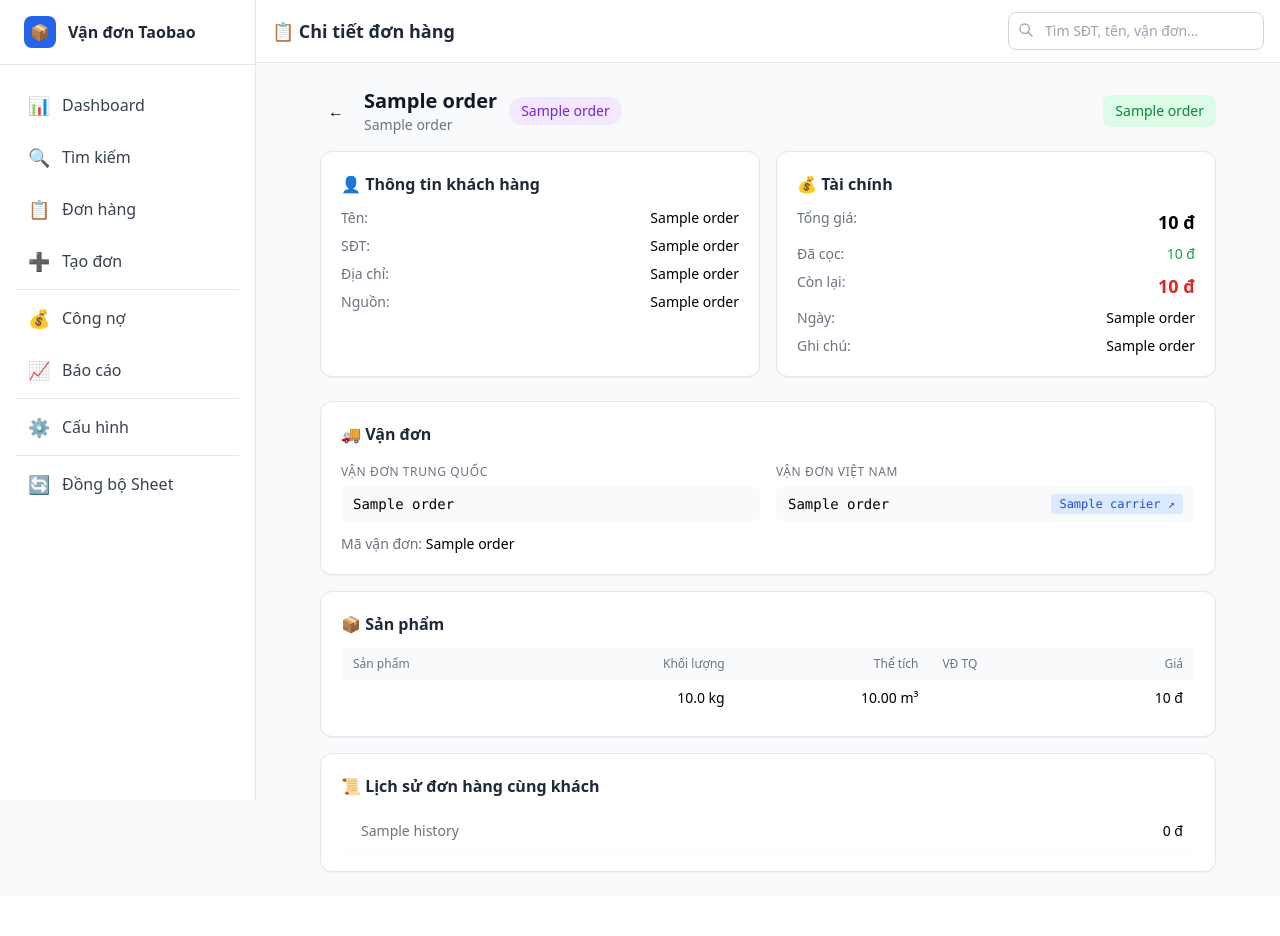
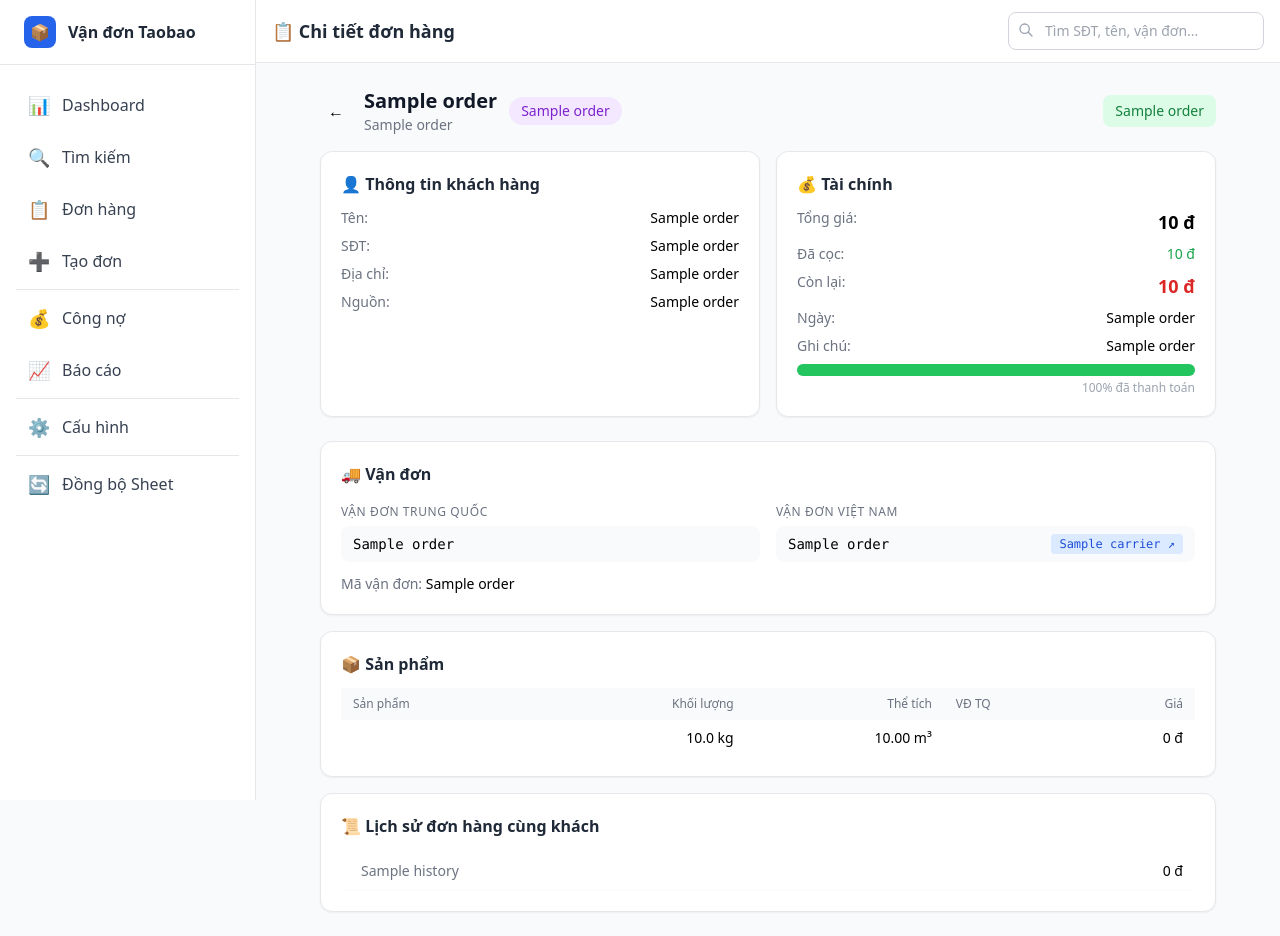
Before and after one commit to dinhhieudl/order-taobao, a FastAPI app: template backend/templates/pages/order_detail.html in a window 1280 px wide. Before the commit the page ends 873 px from the top, so only its background shows below. Run offline with FastAPI, Linux system fonts and the light colour scheme; the template is opened without the code that fills it: most values are stand-ins (such as "Sample title", 1, 10 or a date in 2020); some libraries are stand-ins or nearby versions.

Commit message:
fix: template index shift from customer_name_ascii column + debt search ASCII support
Root cause: adding customer_name_ascii column to orders table shifted all
SELECT * column indices by 1, breaking every template that uses o[N].

Fixes:
- dashboard.html: o[12]→o[13] (total_price), o[19]→o[20] (order_date)
- orders.html: o[11]→o[13], o[3]→o[4], o[19]→o[20], o[22]→o[24]
- search.html: o[12]→o[13], o[13]→o[14], o[14]→o[15], o[19]→o[20], o[23]→o[24]
- order_detail.html: full index remap for all fields
- api.py customer_history: o[11]→o[10] (was out of range)
- api.py debt-summary: add customer_name_ascii LIKE for diacritics search
- pages.py debt page: same ASCII search fix
- main.py: register int() as Jinja2 global for numeric formatting

```diff
--- a/backend/main.py
+++ b/backend/main.py
@@ -20,6 +20,7 @@ if not static_dir.exists():
     static_dir.mkdir(parents=True, exist_ok=True)
 app.mount("/static", StaticFiles(directory=static_dir), name="static")
 templates = Jinja2Templates(directory=BASE_DIR / "templates")
+templates.env.globals["int"] = int
 
 # Register routers
 from .routers import pages, api
--- a/backend/routers/pages.py
+++ b/backend/routers/pages.py
@@ -227,7 +227,9 @@ async def create_order_page(request: Request):
 async def debt_page(request: Request, q: str = Query("", alias="q")):
     db = await get_db()
     try:
+        q_ascii = unidecode(q).strip().lower() if q else ""
         like = f"%{q}%" if q else "%"
+        like_ascii = f"% {q_ascii} %" if q_ascii else "%"
         debts = await db.execute_fetchall(
             """SELECT customer_name, customer_phone,
                 COUNT(*) as order_count,
@@ -236,10 +238,10 @@ async def debt_page(request: Request, q: str = Query("", alias="q")):
                 COALESCE(SUM(remaining),0) as total_remaining
             FROM orders
             WHERE customer_name != '' AND remaining > 0
-                AND (customer_name LIKE ? OR customer_phone LIKE ?)
+                AND (customer_name LIKE ? OR customer_phone LIKE ? OR customer_name_ascii LIKE ?)
             GROUP BY customer_phone
             ORDER BY total_remaining DESC""",
-            (like, like)
+            (like, like, like_ascii)
         )
 
         totals = await db.execute_fetchall(
--- a/backend/templates/pages/dashboard.html
+++ b/backend/templates/pages/dashboard.html
@@ -150,7 +150,7 @@
             <tbody class="divide-y divide-gray-100">
                 {% for o in recent %}
                 <tr class="hover:bg-gray-50 cursor-pointer" onclick="window.location='/don-hang/{{ o[0] }}'">
-                    <td class="px-3 py-2 text-gray-500 whitespace-nowrap">{{ o[19] or '' }}</td>
+                    <td class="px-3 py-2 text-gray-500 whitespace-nowrap">{{ o[20] or '' }}</td>
                     <td class="px-3 py-2 font-medium">{{ o[4] or '' }}</td>
                     <td class="px-3 py-2 text-gray-600 max-w-xs truncate">{{ o[6] or '' }}</td>
                     <td class="px-3 py-2">
@@ -158,9 +158,9 @@
                             {{ o[1] }}
                         </span>
                     </td>
-                    <td class="px-3 py-2 text-right">{{ "{:,.0f}".format(o[12] or 0) }} đ</td>
-                    <td class="px-3 py-2 font-mono text-xs">{{ o[8][:15] if o[8] else '-' }}</td>
+                    <td class="px-3 py-2 text-right">{{ "{:,.0f}".format(int(o[13] or 0)) }} đ</td>
                     <td class="px-3 py-2 font-mono text-xs">{{ o[9][:15] if o[9] else '-' }}</td>
+                    <td class="px-3 py-2 font-mono text-xs">{{ o[10][:15] if o[10] else '-' }}</td>
                 </tr>
                 {% endfor %}
             </tbody>
--- a/backend/templates/pages/order_detail.html
+++ b/backend/templates/pages/order_detail.html
@@ -10,14 +10,14 @@
             <a href="/don-hang" class="p-2 rounded-lg hover:bg-gray-100">←</a>
             <div>
                 <h2 class="text-xl font-bold text-gray-900">{{ order[4] or 'N/A' }}</h2>
-                <div class="text-sm text-gray-500">{{ order[5] or '' }}</div>
+                <div class="text-sm text-gray-500">{{ order[6] or '' }}</div>
             </div>
             <span class="px-3 py-1 rounded-full text-sm font-medium {% if order[1] == 'DON' %}bg-blue-100 text-blue-700{% else %}bg-purple-100 text-purple-700{% endif %}">
                 {{ order[1] }}
             </span>
         </div>
-        {% if order[16] %}
-        <span class="px-3 py-1.5 bg-green-100 text-green-700 rounded-lg text-sm font-medium">{{ order[16] }}</span>
+        {% if order[17] %}
+        <span class="px-3 py-1.5 bg-green-100 text-green-700 rounded-lg text-sm font-medium">{{ order[17] }}</span>
         {% endif %}
     </div>
 
@@ -32,15 +32,15 @@
                 </div>
                 <div class="flex justify-between">
                     <dt class="text-gray-500">SĐT:</dt>
-                    <dd class="font-medium">{{ order[5] or '' }}</dd>
+                    <dd class="font-medium">{{ order[6] or '' }}</dd>
                 </div>
                 <div class="flex justify-between">
                     <dt class="text-gray-500">Địa chỉ:</dt>
-                    <dd class="text-right max-w-xs">{{ order[6] or '' }}</dd>
+                    <dd class="text-right max-w-xs">{{ order[7] or '' }}</dd>
                 </div>
                 <div class="flex justify-between">
                     <dt class="text-gray-500">Nguồn:</dt>
-                    <dd>{{ order[7] or '' }}</dd>
+                    <dd>{{ order[8] or '' }}</dd>
                 </div>
             </dl>
         </div>
@@ -51,28 +51,28 @@
             <dl class="space-y-2 text-sm">
                 <div class="flex justify-between">
                     <dt class="text-gray-500">Tổng giá:</dt>
-                    <dd class="font-semibold text-lg">{{ "{:,.0f}".format(order[12] or 0) }} đ</dd>
+                    <dd class="font-semibold text-lg">{{ "{:,.0f}".format(int(order[13] or 0)) }} đ</dd>
                 </div>
                 <div class="flex justify-between">
                     <dt class="text-gray-500">Đã cọc:</dt>
-                    <dd class="text-green-600 font-medium">{{ "{:,.0f}".format(order[13] or 0) }} đ</dd>
+                    <dd class="text-green-600 font-medium">{{ "{:,.0f}".format(int(order[14] or 0)) }} đ</dd>
                 </div>
                 <div class="flex justify-between">
                     <dt class="text-gray-500">Còn lại:</dt>
-                    <dd class="text-red-600 font-semibold text-lg">{{ "{:,.0f}".format(order[14] or 0) }} đ</dd>
+                    <dd class="text-red-600 font-semibold text-lg">{{ "{:,.0f}".format(int(order[15] or 0)) }} đ</dd>
                 </div>
                 <div class="flex justify-between">
                     <dt class="text-gray-500">Ngày:</dt>
-                    <dd>{{ order[19] or '' }}</dd>
+                    <dd>{{ order[20] or '' }}</dd>
                 </div>
                 <div class="flex justify-between">
                     <dt class="text-gray-500">Ghi chú:</dt>
-                    <dd class="text-right max-w-xs">{{ order[11] or '' }}</dd>
+                    <dd class="text-right max-w-xs">{{ order[12] or '' }}</dd>
                 </div>
-                {% if (order[12] or 0) > 0 %}
+                {% if (int(order[13] or 0)) > 0 %}
                 <div class="mt-2">
                     <div class="w-full bg-gray-200 rounded-full h-3">
-                        {% set pct = ((order[13] or 0) / (order[12] or 1) * 100)|int %}
+                        {% set pct = ((int(order[14] or 0)) / (int(order[13] or 1)) * 100)|int %}
                         <div class="bg-green-500 h-3 rounded-full" style="width:{{ pct }}%"></div>
                     </div>
                     <div class="text-xs text-gray-400 mt-1 text-right">{{ pct }}% đã thanh toán</div>
@@ -89,13 +89,13 @@
             <div>
                 <label class="text-xs text-gray-500 uppercase tracking-wider">Vận đơn Trung Quốc</label>
                 <div class="mt-1 font-mono text-sm bg-gray-50 px-3 py-2 rounded-lg">
-                    {{ order[8] or 'Chưa có' }}
+                    {{ order[9] or 'Chưa có' }}
                 </div>
             </div>
             <div>
                 <label class="text-xs text-gray-500 uppercase tracking-wider">Vận đơn Việt Nam</label>
                 <div class="mt-1 font-mono text-sm bg-gray-50 px-3 py-2 rounded-lg flex items-center justify-between">
-                    <span>{{ order[9] or 'Chưa có' }}</span>
+                    <span>{{ order[10] or 'Chưa có' }}</span>
                     {% if tracking.url %}
                     <a href="{{ tracking.url }}" target="_blank"
                         class="px-2 py-0.5 bg-primary-100 text-primary-700 rounded text-xs hover:bg-primary-200">
@@ -105,9 +105,9 @@
                 </div>
             </div>
         </div>
-        {% if order[18] %}
+        {% if order[19] %}
         <div class="mt-3 text-sm">
-            <span class="text-gray-500">Mã vận đơn:</span> {{ order[18] }}
+            <span class="text-gray-500">Mã vận đơn:</span> {{ order[19] }}
         </div>
         {% endif %}
     </div>
@@ -133,7 +133,7 @@
                         <td class="px-3 py-2 text-right">{{ "%.1f"|format(item[4]) }} kg</td>
                         <td class="px-3 py-2 text-right">{{ "%.2f"|format(item[5]) }} m³</td>
                         <td class="px-3 py-2 font-mono text-xs">{{ item[6] or '' }}</td>
-                        <td class="px-3 py-2 text-right">{{ "{:,.0f}".format(item[8]) }} đ</td>
+                        <td class="px-3 py-2 text-right">{{ "{:,.0f}".format(int(item[8] or 0)) }} đ</td>
                     </tr>
                     {% endfor %}
                 </tbody>
@@ -149,13 +149,13 @@
             {% for h in history %}
             <a href="/don-hang/{{ h[0] }}" class="flex items-center justify-between py-2 px-3 rounded-lg hover:bg-gray-50 border-b border-gray-50">
                 <div>
-                    <span class="text-sm font-medium">{{ h[19] or '' }}</span>
+                    <span class="text-sm font-medium">{{ h[20] or '' }}</span>
                     <span class="text-sm text-gray-500 ml-2">{{ h[1] }}</span>
                 </div>
                 <div class="text-right">
-                    <span class="text-sm font-medium">{{ "{:,.0f}".format(h[12] or 0) }} đ</span>
-                    {% if h[16] %}
-                    <span class="ml-2 text-xs text-green-600">{{ h[16] }}</span>
+                    <span class="text-sm font-medium">{{ "{:,.0f}".format(int(h[13] or 0)) }} đ</span>
+                    {% if h[15] %}
+                    <span class="ml-2 text-xs text-green-600">{{ "{:,.0f}".format(int(h[15] or 0)) }}</span>
                     {% endif %}
                 </div>
             </a>
```
Also changed, not shown: backend/routers/api.py (+5 -3 lines), backend/templates/pages/orders.html (+7 -7 lines), backend/templates/pages/search.html (+6 -6 lines).
